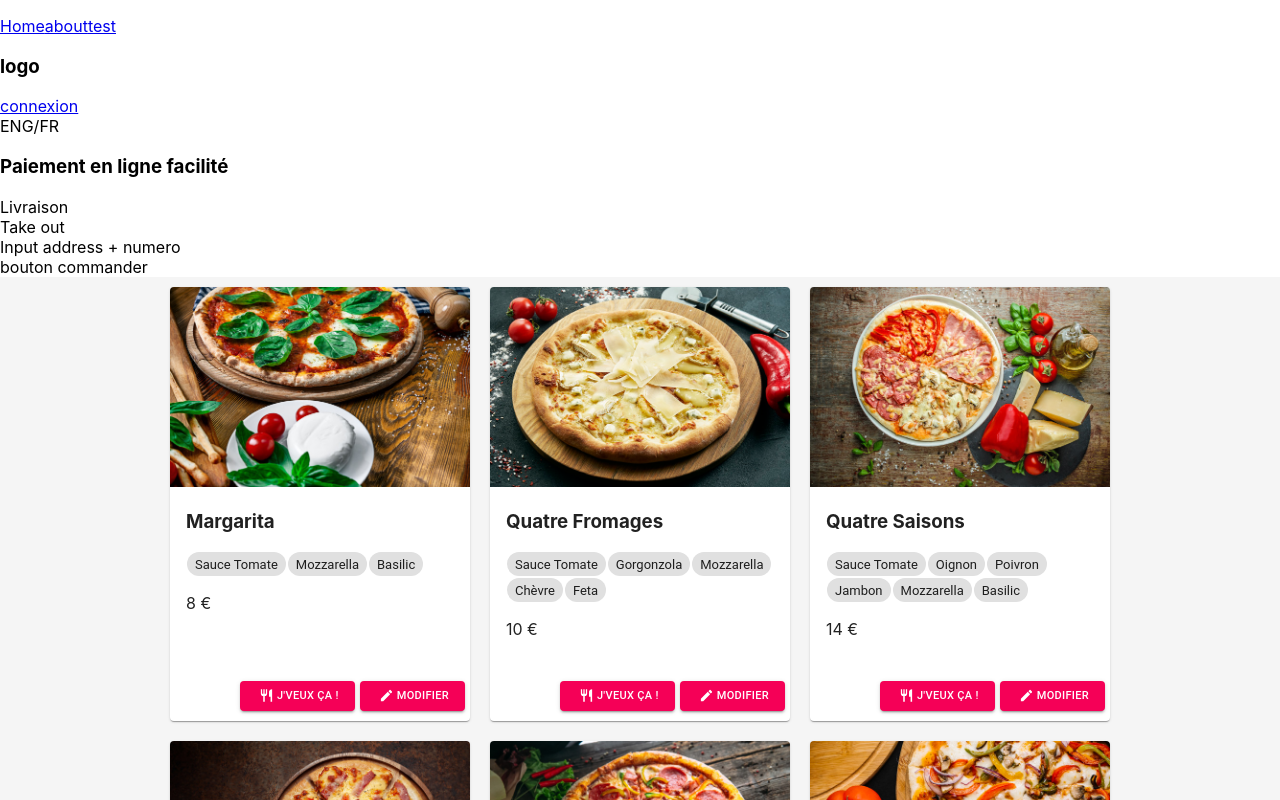
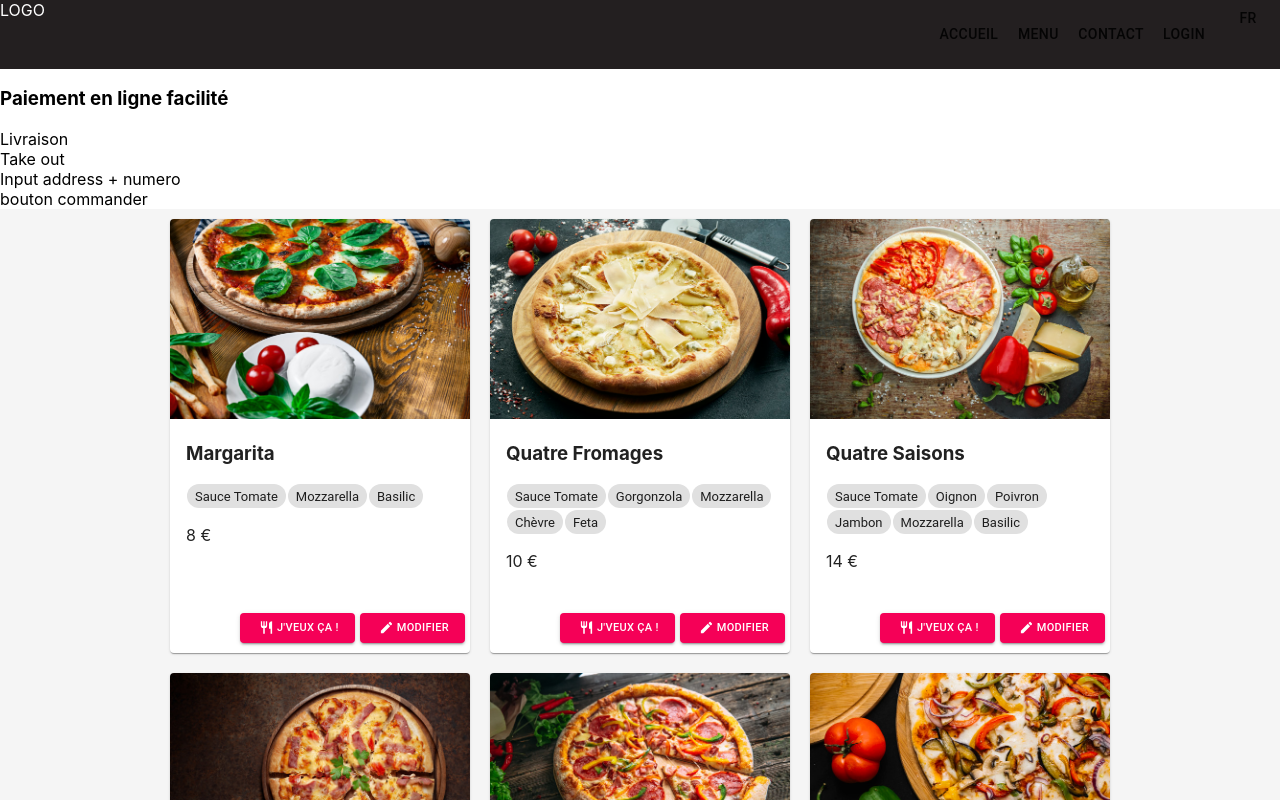
Before and after one commit to LockyBounty/pizzaawoofinal, a React (Create React App) app: page / in a window 1280 px wide. Shown: the top 800 px of the page. Built offline with nearby package versions, Linux system fonts and the light colour scheme.

Commit message:
added - header lines

```diff
--- /dev/null
+++ b/src/header/Header.tsx
@@ -0,0 +1,45 @@
+import "./header.scss";
+
+import {Button} from '@material-ui/core'
+
+const header = ["Accueil", "Menu", "Contact"];
+
+const logo = "LOGO";
+
+const Header = () => (
+  <div className="header_main_zone">
+    <div className="header_first_zone">
+      <div className="header_logo_zone">{logo}</div>
+    </div>
+    <div className="header_second_zone">
+      <div className="header_menu_zone">
+        <ul>
+          {header.map((menuTitle, index) => (
+            <li key={index}>
+              <Button
+              className="button_text_color">
+                {menuTitle}
+              </Button>
+            </li>
+          ))}
+        </ul>
+      </div>
+      <div className="header_login_zone">
+        <Button
+        className="button_text_color">
+          LOGIN
+        </Button>
+      </div>
+      <div className="header_flag_zone">
+        <Button
+        className="button_text_color">
+          FR
+        </Button>
+      </div>
+    </div>
+  </div>
+);
+
+/* idée : pour le flag, faire un seul bouton avec img drapeau -> popup liste des autres langues */
+
+export default Header;
--- /dev/null
+++ b/src/header/header.scss
@@ -0,0 +1,37 @@
+/*******************HEADER********************/
+.header_main_zone {
+    display: flex;
+    flex-direction: row;
+    width: 100%;
+    background-color: #231f20;
+    color: white;
+
+  .header_first_zone {
+    display: flex;
+    flex-direction: row;
+  }
+  .header_second_zone {
+    display: flex;
+    flex-direction: row;
+    justify-content: flex-end;
+    width: 100%;
+  }
+  .header_menu_zone {
+    display: flex;
+  }
+  .header_menu_zone > ul {
+    display: flex;
+    flex-direction: row;
+    text-transform: uppercase;
+  }
+  .header_login_zone {
+    display: flex;
+    flex-direction: row;
+    text-transform: uppercase;
+  }
+
+}
+
+.button_text_color {
+    color : white;
+}
--- a/src/pages/Landpage.tsx
+++ b/src/pages/Landpage.tsx
@@ -5,13 +5,7 @@ const LandPage = () => (
 
 <div className="landpage-main">
     <div className="landpage-section1">
-      <div className="landpage-main-top">
-        <h3>logo</h3>
-        <div className="landpage-main-top-right">
-          <div><a href="./Login">connexion</a></div>
-          <div>ENG/FR</div>
-        </div>
-      </div>
+
       <div className="landpage-section1-second">
         <h3>Paiement en ligne facilité</h3>
         <div className="block-choice">
--- a/src/routes/index.css
+++ b/src/routes/index.css
@@ -12,7 +12,7 @@ html, body {
   -moz-osx-font-smoothing: grayscale;
 
   min-height: 100vh;
-  width: 100vw;
+  width: auto;
 
 }
 /* body {
--- a/src/routes/index.tsx
+++ b/src/routes/index.tsx
@@ -13,7 +13,7 @@ import '../assets/fonts/Raleway-SemiBold.ttf';
 import Home from '../pages/Home'
 import About from '../pages/About'
 import Test from '../pages/Test'
-import Navbar from '../header/Navbar'
+import Header from '../header/Header'
 import Footer from '../footer/Footer'
 import Page404 from '../pages/404'
 import LandPage from '../pages/Landpage'
@@ -24,7 +24,7 @@ import Subscription from '../pages/Subscription'
 function Routes() {
   return (
     <Router> {/*<-- */}
-      <Navbar />
+      <Header />
       <div className="contentAll">
         <Switch>
           <Route exact path="/"  component={LandPage} />
```
